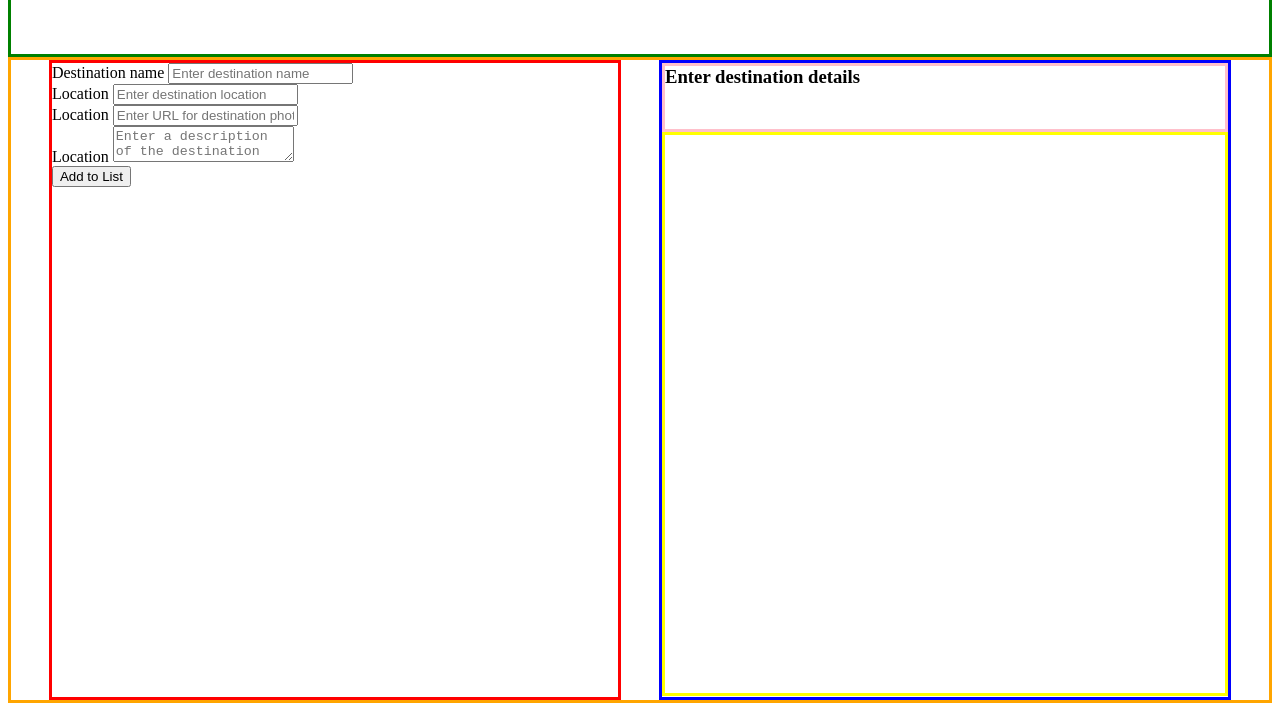
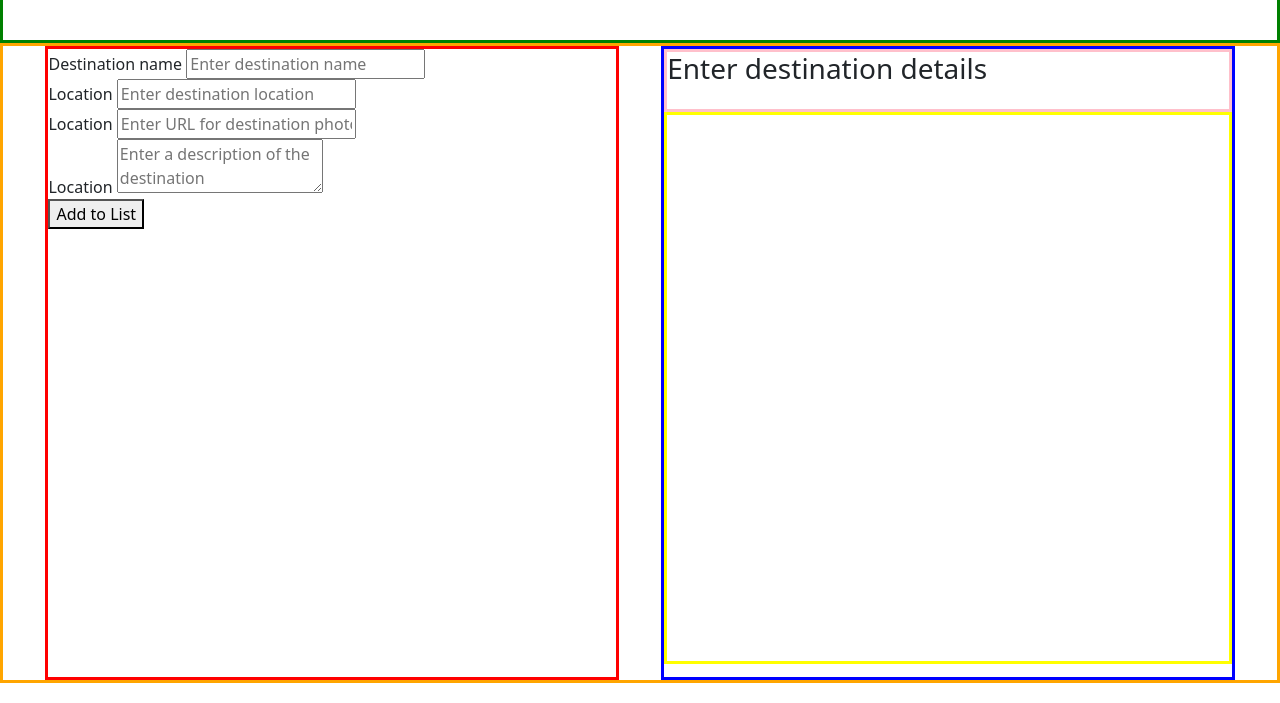
Before and after one commit to sambreece/vacation-destination-page, a plain HTML site: page index.html in a window 1280 px wide. Shown: the part 117-820 px from the top of the page. Drawn offline with nearby package versions, Linux system fonts and the light colour scheme.

Commit message:
added bootstrap link to head

```diff
--- a/index.html
+++ b/index.html
@@ -5,6 +5,10 @@
     <meta http-equiv="X-UA-Compatible" content="IE=edge">
     <meta name="viewport" content="width=device-width, initial-scale=1.0">
     <title>Vacation Destinaton Wishlist</title>
+    <!--Bootstrap CSS-->
+    <link href="https://cdn.jsdelivr.net/npm/bootstrap@5.3.0-alpha1/dist/css/bootstrap.min.css" rel="stylesheet" integrity="sha384-GLhlTQ8iRABdZLl6O3oVMWSktQOp6b7In1Zl3/Jr59b6EGGoI1aFkw7cmDA6j6gD" crossorigin="anonymous">
+
+
     <!--My CSS-->
     <link rel="stylesheet" href="./styles/main.css">
 
```
